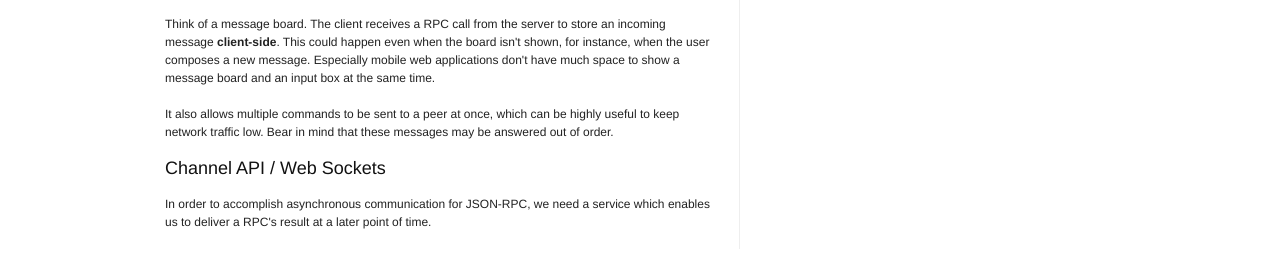
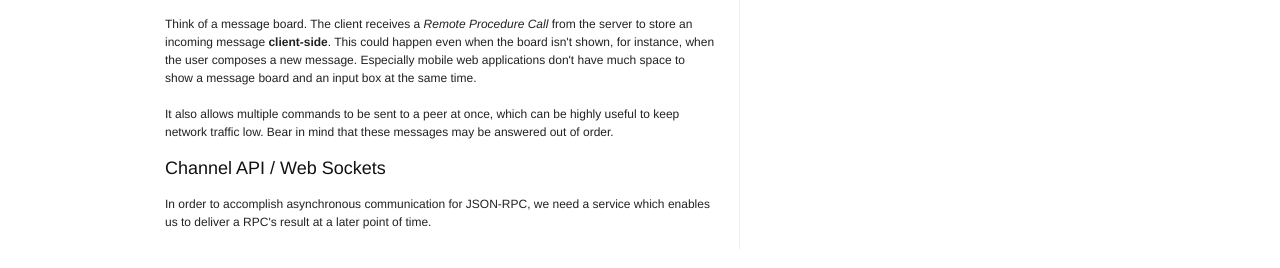
Before and after one commit to rodaebel/jsongae, a plain HTML site: page src/jsongae/index.html in a window 1280 px wide. Shown: the part 376-644 px from the top of the page. Drawn offline with Linux system fonts and the light colour scheme; files whose address does not match are found by name.

Commit message:
Minor text changes.

```diff
--- a/src/jsongae/index.html
+++ b/src/jsongae/index.html
@@ -51,12 +51,12 @@
           <img src="jsongae.gif" />
         </p>
         <p>
-          Think of a message board. The client receives a RPC call from the
-          server to store an incoming message <b>client-side</b>.
-          This could happen even when the board isn't shown, for instance,
-          when the user composes a new message. Especially mobile web
-          applications don't have much space to show a message board and an
-          input box at the same time.
+          Think of a message board. The client receives a <i>Remote Procedure
+          Call</i> from the server to store an incoming message
+          <b>client-side</b>. This could happen even when the board isn't
+          shown, for instance, when the user composes a new message.
+          Especially mobile web applications don't have much space to show a
+          message board and an input box at the same time.
         </p>
         <p>
           It also allows multiple commands to be sent to a peer at once, which
```
